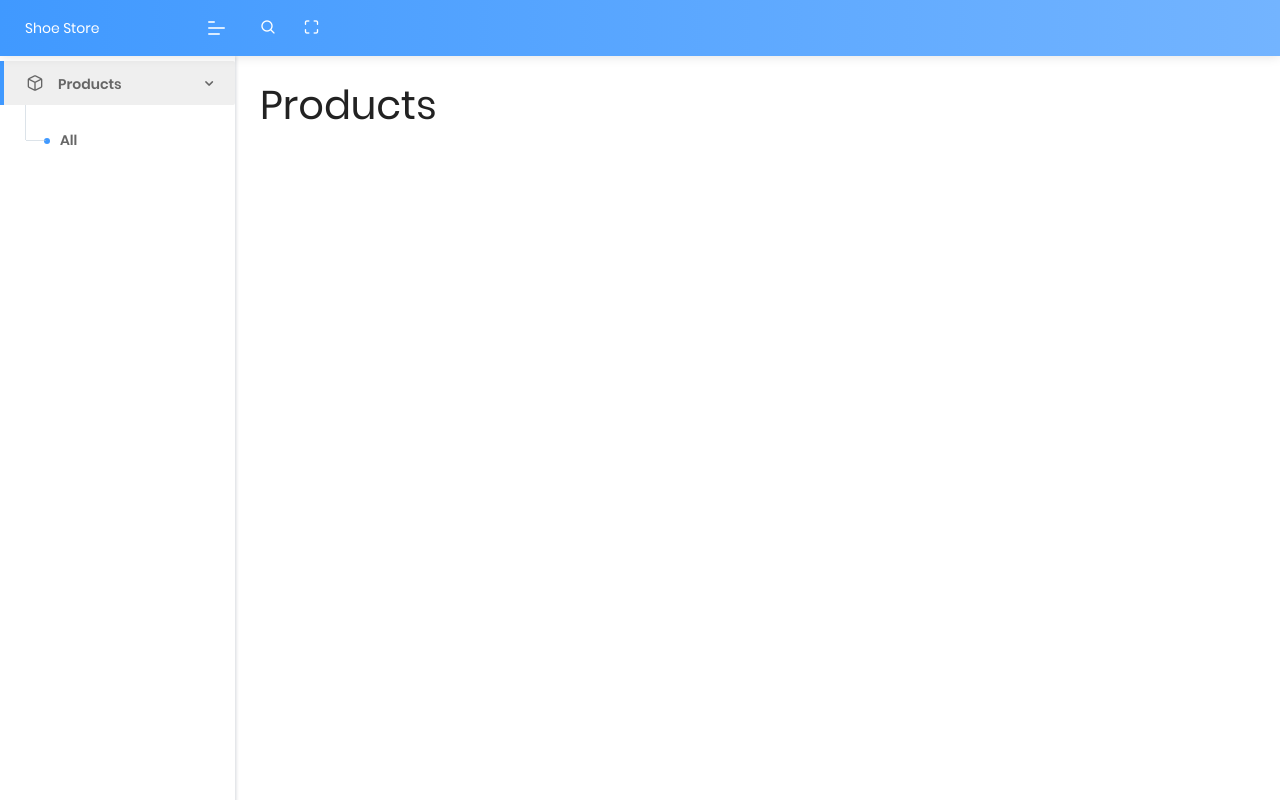
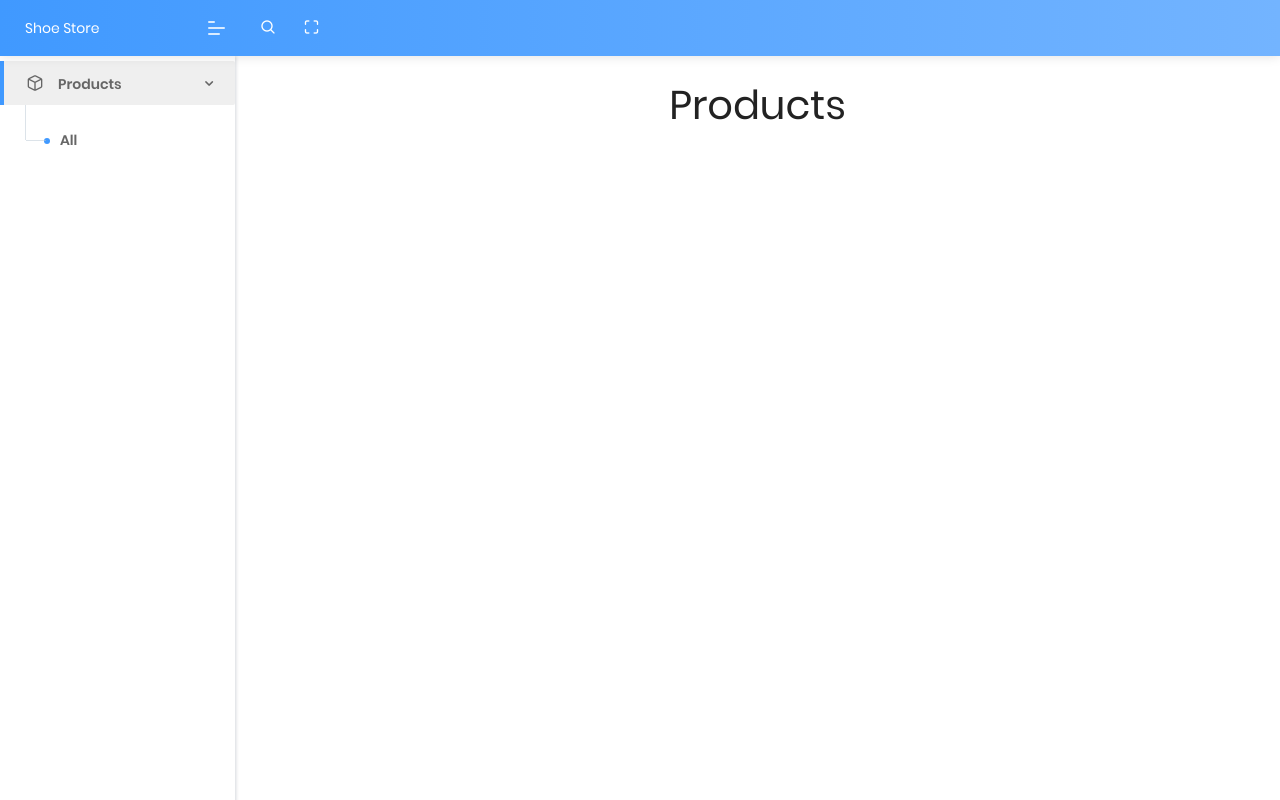
Before and after one commit to anton-dovnar/django-e-commerce, a Django app: page / in a window 1280 px wide. Run offline with Django 3.2, Linux system fonts and the light colour scheme; data that the repository does not hold is empty; parts of the project's set-up code (start-up, migrations or seed data) failed here and were passed over; some libraries are stand-ins or nearby versions.

Commit message:
Center h1 text

```diff
--- a/cart/templates/cart/cart_detail.html
+++ b/cart/templates/cart/cart_detail.html
@@ -5,7 +5,7 @@
 {% block title %} Your shopping cart {% endblock %}
 
 {% block content %}
-<h1 class="font-weight-normal mb-3">Your shopping cart</h1>
+<h1 class="font-weight-normal text-center mb-3">Your shopping cart</h1>
 
 <table class="table table-hover m-b-0">
     <thead>
--- a/shop/templates/shop/product_list.html
+++ b/shop/templates/shop/product_list.html
@@ -4,7 +4,7 @@
 
 {% block content %}
 <div id="main" class="product-list">
-    <h1 class="font-weight-normal">{% if category %}{{ category.name }}{% else %}Products{% endif %}</h1>
+    <h1 class="font-weight-normal text-center">{% if category %}{{ category.name }}{% else %}Products{% endif %}</h1>
     <div id="product-list" class="row justify-content-center flex-wrap">
         {% for product in product_list %}
         <div class="text-center m-2">
```
